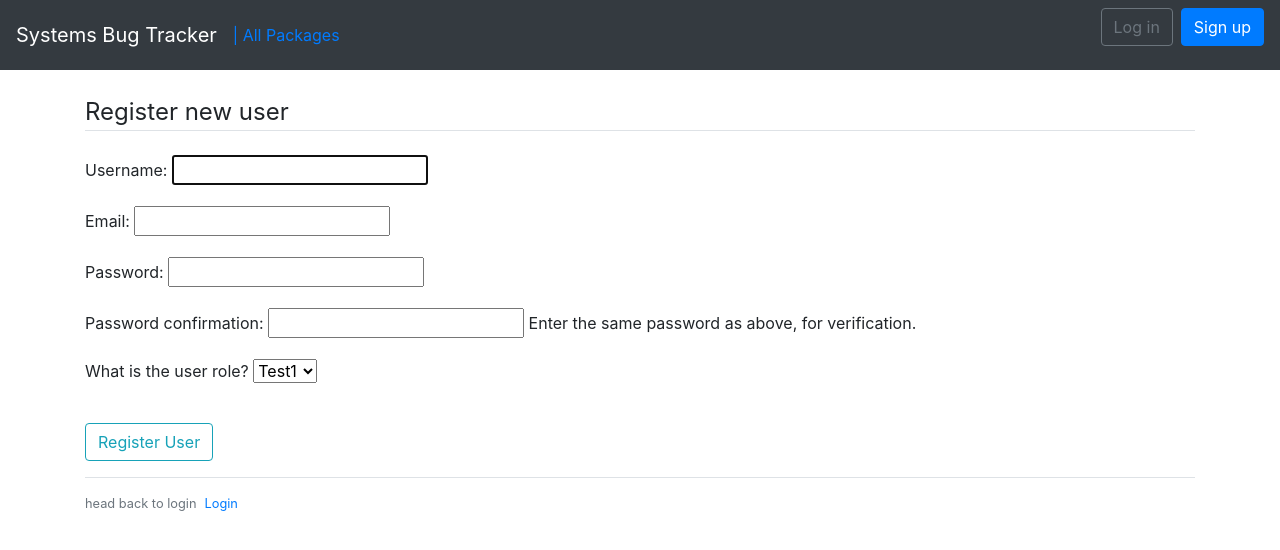
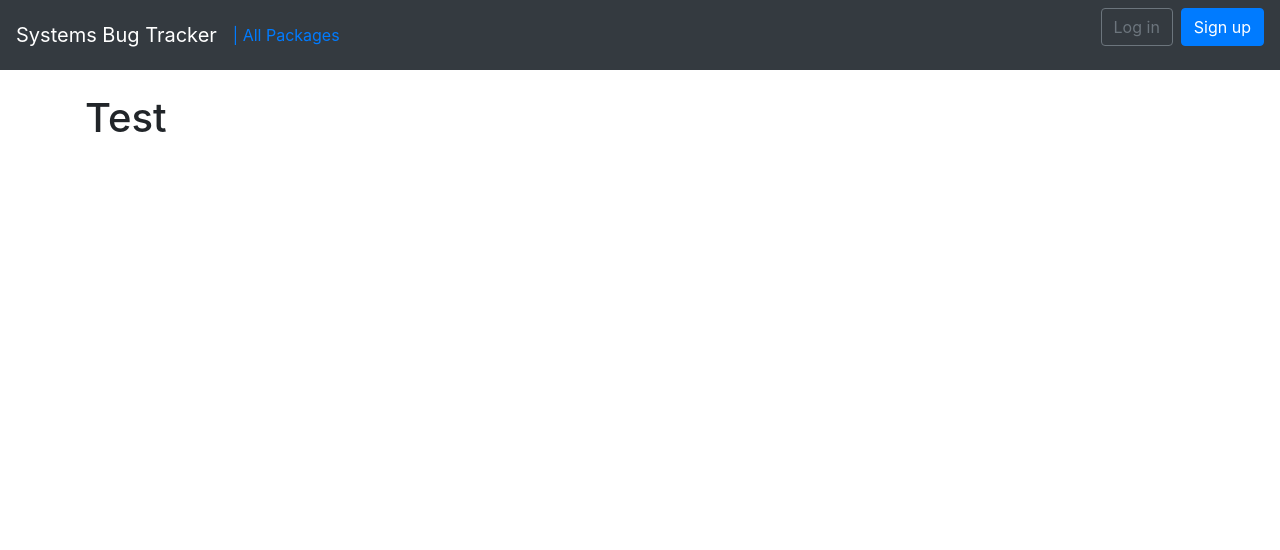
Before and after one commit to Marcleese1/securesoftwarebugtrackernew, a Django app: page / in a window 1280 px wide. Shown: the top 550 px of the page. Run offline with Django 3.2, Linux system fonts and the light colour scheme; some libraries are stand-ins or nearby versions.

Commit message:
registration system complete

```diff
--- a/templates/base.html
+++ b/templates/base.html
@@ -12,7 +12,7 @@
   </head>
   <body>
       <nav class="navbar navbar-expand-md navbar-dark bg-dark mb-4">
-    <a class="navbar-brand" href="{% url 'register' %}">Systems Bug Tracker</a>
+    <a class="navbar-brand" href="{% url 'home' %}">Systems Bug Tracker</a>
     {% if user.is_staff %}
     <ul class="navbar-nav mr-auto">
     <li class="nav-item"><a href="{% url 'register' %}">+ New |</a></li>
--- a/templates/index.html
+++ b/templates/index.html
@@ -1,10 +1,4 @@
-<!DOCTYPE html>
-<html lang="en">
-<head>
-    <meta charset="UTF-8">
-    <title>Title</title>
-</head>
-<body>
-
-</body>
-</html>
+{% extends "base.html" %}
+    {% block content %}
+    <h1>Test</h1>
+{% endblock %}
--- a/users/urls.py
+++ b/users/urls.py
@@ -2,7 +2,8 @@ from django.urls import path
 from . import views
 
 urlpatterns = [
-    path('', views.registerView, name="register")
+    path('', views.homeView, name="home"),
+    path('register/', views.registerView, name = "register")
     #path('dashboard/', views.dashboardView, name="dashboard"),
     #path('login/',),
     #path('register/',),
--- a/users/views.py
+++ b/users/views.py
@@ -11,6 +11,9 @@ from .forms import UserRegisterForm
 # def dashboardView(request):
 #     return render(request, 'dashboard.html')
 
+def homeView(request):
+    return render(request, 'index.html')
+
 def registerView(request):
     if request.method == 'POST':
         form = UserRegisterForm(request.POST)
```
